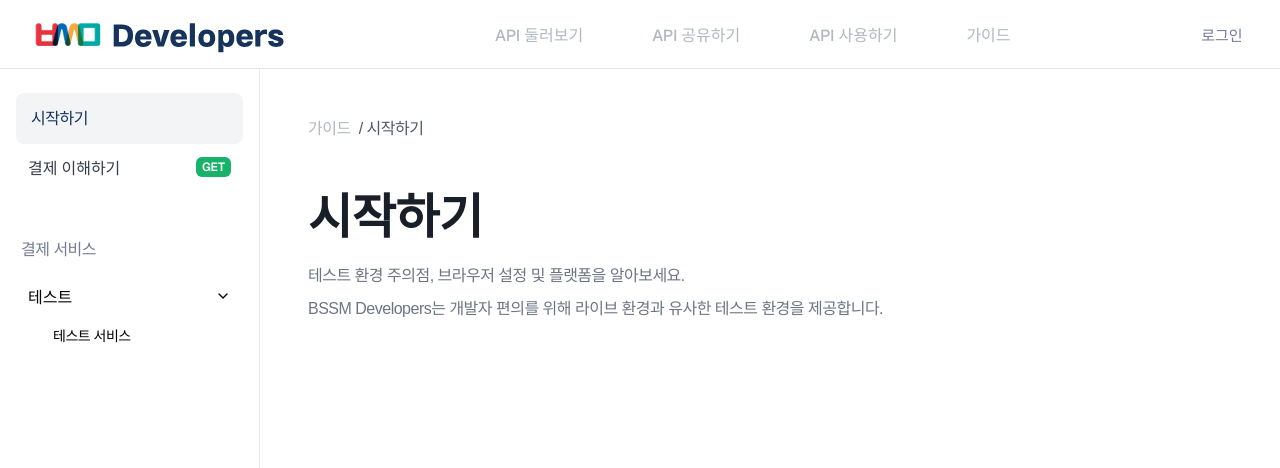
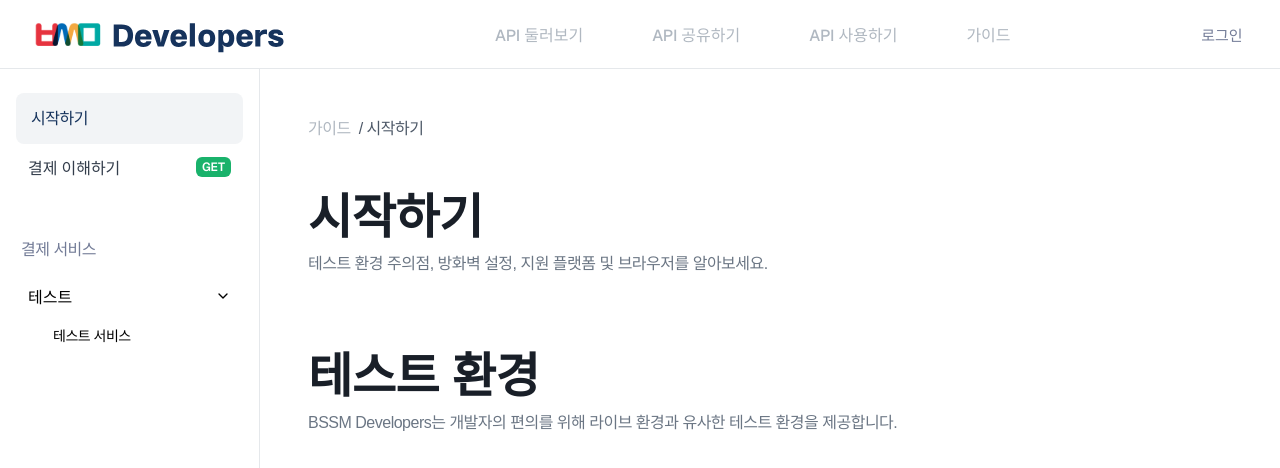
Before and after one commit to BSSM-Developers/BSSM_DEVELOPERS_WEB, a Next.js app: page /docs in a window 1280 px wide. Shown: the top 468 px of the page. Built offline with nearby package versions, Linux system fonts and the light colour scheme.

Commit message:
feat :: docsBlcok으로 모듈화

```diff
--- a/src/app/docs/page.tsx
+++ b/src/app/docs/page.tsx
@@ -1,21 +1,24 @@
 import { DocsLayout } from "@/components/layout/DocsLayout";
 import { DocsHeader } from "@/components/docs/DocsHeader";
-import { DocsSection } from "@/components/docs/DocsSection";
-import { DocsParagraph } from "@/components/docs/DocsParagraph";
+import { DocsBlock } from "@/components/docs/DocsBlock";
 
 export default function DocsPage() {
   return (
     <DocsLayout>
       <DocsHeader title="시작하기" breadcrumb={["가이드"]}/>
-      <DocsSection title="시작하기">
-        <DocsParagraph>
-          테스트 환경 주의점, 브라우저 설정 및 플랫폼을 알아보세요.
-        </DocsParagraph>
-
-        <DocsParagraph>
-          BSSM Developers는 개발자 편의를 위해 라이브 환경과 유사한 테스트 환경을 제공합니다.
-        </DocsParagraph>
-      </DocsSection>
+      <DocsBlock module="headline_1">시작하기</DocsBlock>
+      <DocsBlock module="space"/>
+      <DocsBlock module="docs_1">
+        테스트 환경 주의점, 방화벽 설정, 지원 플랫폼 및 브라우저를 알아보세요.
+      </DocsBlock>
+      <DocsBlock module="big_space"/>
+      <DocsBlock module="headline_1">테스트 환경</DocsBlock>
+      <DocsBlock module="space"/>
+      <DocsBlock module="space"/>
+      <DocsBlock module="space"/>
+      <DocsBlock module="docs_1">
+        BSSM Developers는 개발자의 편의를 위해 라이브 환경과 유사한 테스트 환경을 제공합니다.
+      </DocsBlock>
     </DocsLayout>
   );
 }
--- /dev/null
+++ b/src/components/docs/DocsBlock.tsx
@@ -0,0 +1,19 @@
+/** @jsxImportSource @emotion/react */
+"use client";
+
+import styled from "@emotion/styled";
+import { useTheme } from "@emotion/react";
+import { docsModules, DocsModuleType } from "./modules";
+import { ReactNode } from "react";
+
+interface DocsBlockProps {
+  module: DocsModuleType;
+  children?: ReactNode;
+}
+
+export function DocsBlock({ module, children }: DocsBlockProps) {
+  const theme = useTheme();
+  return <Block css={docsModules[module](theme)}>{children}</Block>;
+}
+
+const Block = styled.div``;
--- a/src/components/docs/DocsSection.tsx
+++ /dev/null
@@ -1,33 +0,0 @@
-"use client";
-
-import styled from "@emotion/styled";
-
-interface DocsSectionProps {
-  title?: string;
-  children: React.ReactNode;
-}
-
-export function DocsSection({ title, children }: DocsSectionProps) {
-  return (
-    <Section>
-      {title && <Heading>{title}</Heading>}
-      <Body>{children}</Body>
-    </Section>
-  );
-}
-
-const Section = styled.section`
-  margin-bottom: 64px;
-`;
-
-const Heading = styled.div`
-  ${({ theme }) => theme.typography.Headline_1}
-  color: ${({ theme }) => theme.colors.grey[900]};
-  margin-bottom: 16px;
-`;
-
-const Body = styled.div`
-${({ theme }) => theme.typography.Docs_1}
-  color: ${({ theme }) => theme.colors.grey[600]};
-  line-height: 1.7;
-`;
--- /dev/null
+++ b/src/components/docs/modules.ts
@@ -0,0 +1,57 @@
+/** @jsxImportSource @emotion/react */
+import { css, Theme } from "@emotion/react";
+
+export const docsModules = {
+  headline_1: (theme: Theme) => css`
+    ${theme.typography.Headline_1}
+    color: ${theme.colors.grey[900]};
+  `,
+  headline_2: (theme: Theme) => css`
+    ${theme.typography.Headline_2}
+    color: ${theme.colors.grey[900]};
+    margin: 64px 0 12px;
+  `,
+
+  docs_1: (theme: Theme) => css`
+    ${theme.typography.Docs_1}
+    color: ${theme.colors.grey[600]};
+    margin-bottom: 12px;
+  `,
+
+  list: (theme: Theme) => css`
+    margin: 12px 0;
+    padding-left: 20px;
+    li {
+      list-style: disc;
+      margin-bottom: 4px;
+    }
+  `,
+
+  code: (theme: Theme) => css`
+    background: ${theme.colors.grey[100]};
+    font-family: monospace;
+    border-radius: 8px;
+    padding: 12px;
+    white-space: pre-wrap;
+  `,
+
+  image: (theme: Theme) => css`
+    display: flex;
+    justify-content: center;
+    margin: 32px 0;
+    img {
+      border-radius: 8px;
+      max-width: 100%;
+    }
+  `,
+
+  space: (theme: Theme) => css`
+    margin-bottom: 4px;
+  `,
+
+  big_space: (theme: Theme) => css`
+    margin-bottom: 72px;
+  `,
+};
+
+export type DocsModuleType = keyof typeof docsModules;
```
